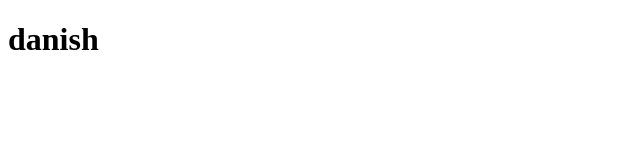
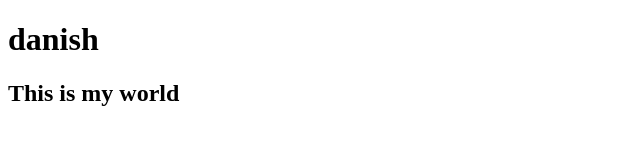
Before and after one commit to ahadqrsh/practice, a plain HTML site: page index2.html in a window 1280 px wide. Shown: the whole page, without its empty margins (0-640 px from the left). Drawn offline with Linux system fonts and the light colour scheme.

Commit message:
first change 2

```diff
--- a/index2.html
+++ b/index2.html
@@ -7,5 +7,6 @@
 </head>
 <body>
     <h1>danish</h1>
+    <h2>This is my world</h2>
 </body>
 </html>
```
